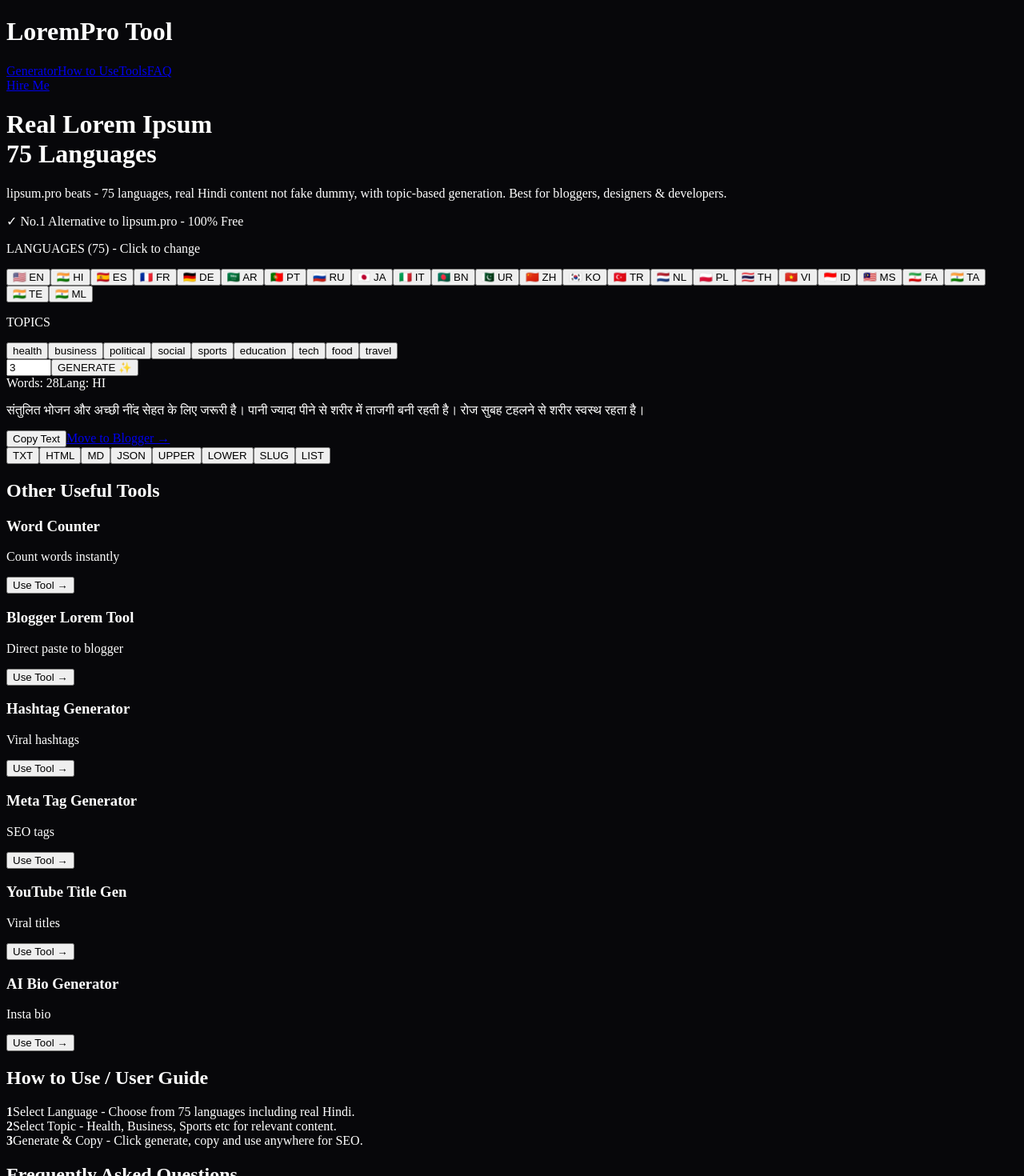
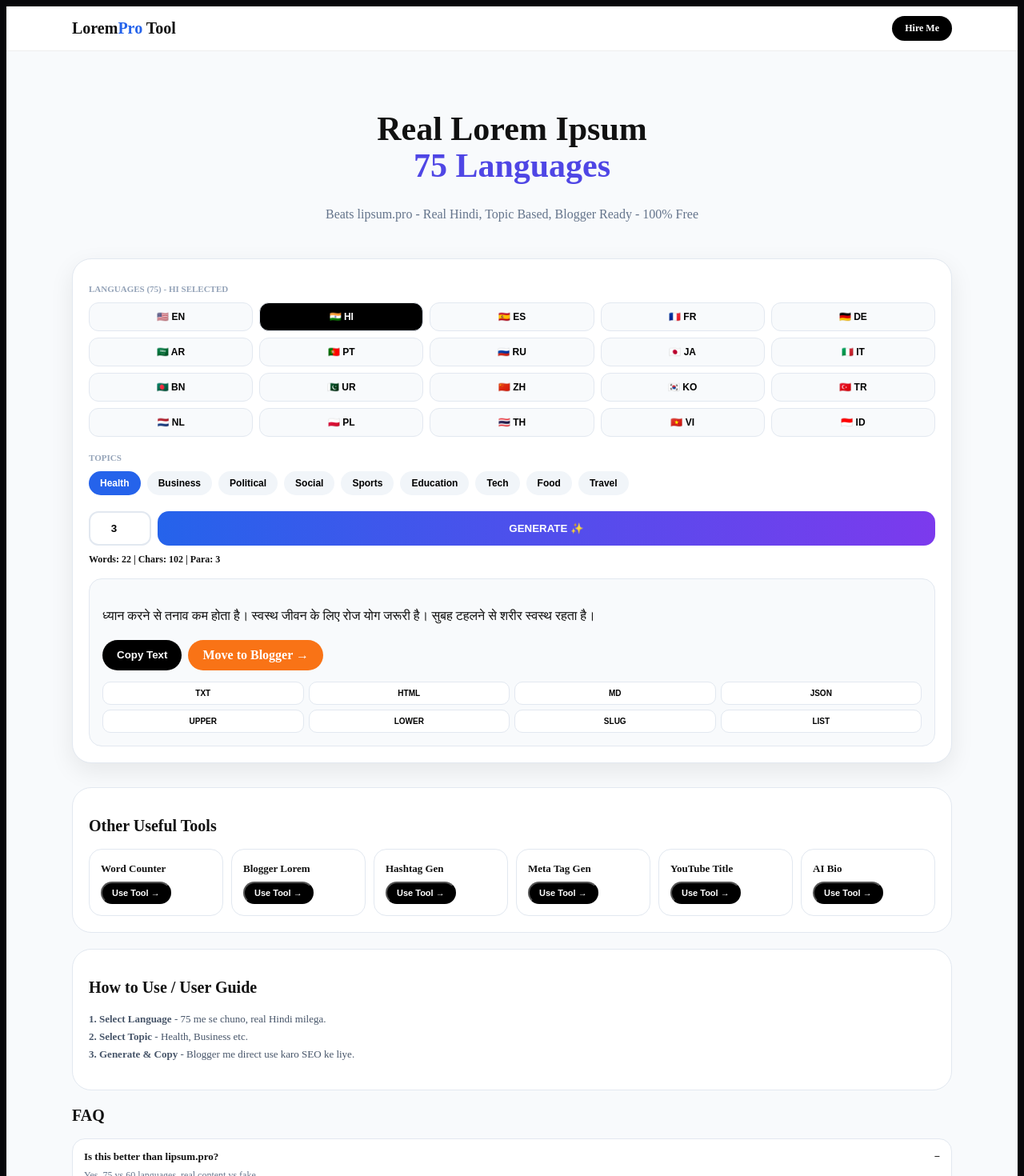
Before and after one commit to Ravs10/lorem-pro-tool, a Next.js app: page / in a window 1280 px wide. Shown: the top 1470 px of the page at 80% size. Built offline with nearby package versions, Linux system fonts and the light colour scheme.

Commit message:
Refactor language handling and UI structure
Refactor language and topic handling, improve output generation logic, and enhance UI structure.

```diff
--- a/app/page.tsx
+++ b/app/page.tsx
@@ -1,66 +1,101 @@
 "use client";
 import { useState, useEffect } from "react";
 
-const FLAGS:any = {EN:"🇺🇸",HI:"🇮🇳",ES:"🇪🇸",FR:"🇫🇷",DE:"🇩🇪",AR:"🇸🇦",PT:"🇵🇹",RU:"🇷🇺",JA:"🇯🇵",IT:"🇮🇹",BN:"🇧🇩",UR:"🇵🇰",ZH:"🇨🇳",KO:"🇰🇷",TR:"🇹🇷",NL:"🇳🇱",PL:"🇵🇱",TH:"🇹🇭",VI:"🇻🇳",ID:"🇮🇩",MS:"🇲🇾",FA:"🇮🇷",TA:"🇮🇳",TE:"🇮🇳",ML:"🇮🇳"}
-const DB:any = {
-HI:{health:["स्वस्थ जीवन के लिए रोज योग और व्यायाम जरूरी है।","रोज सुबह टहलने से शरीर स्वस्थ रहता है।","संतुलित भोजन और अच्छी नींद सेहत के लिए जरूरी है।","पानी ज्यादा पीने से शरीर में ताजगी बनी रहती है।","तनाव से बचने के लिए ध्यान करना फायदेमंद है।","फल और हरी सब्जियां खाने से इम्यूनिटी बढ़ती है।"],business:["व्यापार में सफलता के लिए अच्छी योजना जरूरी है।","ग्राहक की संतुष्टि ही व्यापार की असली पूंजी है।"],political:["लोकतंत्र में जनता ही सबसे बड़ी ताकत होती है।"],social:["समाज तब बढ़ता है जब लोग एक दूसरे की मदद करते हैं।"],sports:["क्रिकेट को करोड़ों लोग पसंद करते हैं।"],education:["शिक्षा सफलता की कुंजी है।"],tech:["एआई दुनिया बदल रहा है।"],food:["स्वस्थ भोजन से शरीर सक्रिय रहता है।"],travel:["यात्रा से मन खुलता है।"]},
-EN:{health:["Healthy life needs daily exercise and yoga.","Morning walk keeps body fit.","Balanced diet and good sleep are essential."],business:["Business growth needs smart planning."],political:["Democracy gives power to people."],social:["Society grows when people help."],sports:["Cricket is loved by millions."],education:["Education is key to success."],tech:["AI is changing the world."],food:["Healthy food keeps you active."],travel:["Travel opens mind."]}
+const FLAGS:any = {EN:"🇺🇸",HI:"🇮🇳",ES:"🇪🇸",FR:"🇫🇷",DE:"🇩🇪",AR:"🇸🇦",PT:"🇵🇹",RU:"🇷🇺",JA:"🇯🇵",IT:"🇮🇹",BN:"🇧🇩",UR:"🇵🇰",ZH:"🇨🇳",KO:"🇰🇷",TR:"🇹🇷",NL:"🇳🇱",PL:"🇵🇱",TH:"🇹🇭",VI:"🇻🇳",ID:"🇮🇩"}
+
+const WORDS:any = {
+HI:{health:["स्वस्थ जीवन के लिए रोज योग जरूरी है।","सुबह टहलने से शरीर स्वस्थ रहता है।","संतुलित भोजन सेहत के लिए जरूरी है।","पानी ज्यादा पीने से ताजगी रहती है।","ध्यान करने से तनाव कम होता है।","हरी सब्जियां खाने से इम्यूनिटी बढ़ती है।"],business:["व्यापार में सफलता के लिए योजना जरूरी है।","ग्राहक संतुष्टि ही असली पूंजी है।","डिजिटल मार्केटिंग से व्यापार तेजी से बढ़ता है।","ईमानदारी से व्यापार लंबे समय चलता है।"],political:["लोकतंत्र में जनता सबसे बड़ी ताकत है।","युवा ही देश का भविष्य तय करते हैं।","अच्छी शिक्षा नीति देश के विकास के लिए जरूरी है।","वोट देना हर नागरिक का अधिकार है।"],social:["समाज मदद से बढ़ता है।","एकता में ताकत है।"],sports:["क्रिकेट करोड़ों लोग पसंद करते हैं।","खेल से टीम भावना सीखते हैं।"],education:["शिक्षा सफलता की कुंजी है।"],tech:["एआई दुनिया बदल रहा है।"],food:["स्वस्थ भोजन से शरीर सक्रिय रहता है।"],travel:["यात्रा से मन खुलता है।"]},
+EN:{health:["Healthy life needs daily yoga and exercise.","Morning walk keeps body fit and fresh.","Balanced diet is essential for health.","Drink more water to stay fresh.","Meditation reduces stress."],business:["Business needs smart planning.","Customer is real capital."],political:["Democracy gives power to people.","Youth decides future."],social:["Society grows by helping."],sports:["Cricket is loved by millions."],education:["Education is key to success."],tech:["AI is changing world."],food:["Healthy food keeps active."],travel:["Travel opens mind."]}
 }
 
 export default function Page(){
-  const [lang,setLang]=useState("HI"); const [topic,setTopic]=useState("health"); const [count,setCount]=useState(3); const [output,setOutput]=useState(""); const [copied,setCopied]=useState(false); const [openFaq,setOpenFaq]=useState(0);
-  const generate=()=>{ const b=DB[lang]||DB.HI; const arr=b[topic]||b.health; const s=[...arr].sort(()=>0.5-Math.random()); let r=[]; for(let i=0;i<count;i++) r.push(s[i%s.length]); setOutput(r.join(" ")); }
+  const [lang,setLang]=useState("HI"); const [topic,setTopic]=useState("health"); const [count,setCount]=useState(3); const [output,setOutput]=useState(""); const [copied,setCopied]=useState(false); const [faq,setFaq]=useState(0);
+
+  const getSentences = ()=>{
+    let arr = (WORDS[lang]?.[topic]) || (WORDS[lang]?.health) || (WORDS.HI[topic]) || WORDS.HI.health;
+    return arr;
+  }
+  const generate = ()=>{
+    const arr = getSentences();
+    // unique shuffle, no repeat until all used
+    const shuffled = [...arr].sort(()=>Math.random()-0.5);
+    let result = [];
+    for(let i=0;i<count;i++){
+      if(i < shuffled.length) result.push(shuffled[i]);
+      else result.push(arr[Math.floor(Math.random()*arr.length)]); // if need more than available
+    }
+    setOutput(result.join(" "));
+  }
   useEffect(()=>{generate()},[lang,topic,count]);
-  const words=output.split(" ").filter(Boolean).length;
 
   return (
-    <div className="min-h-screen bg-[#f8fafc] text-black" style={{colorScheme:"light"}}>
-      {/* HEADER */}
-      <header className="sticky top-0 z-50 bg-white/90 backdrop-blur border-b">
-        <div className="max-w-6xl mx-auto px-4 py-3 flex justify-between items-center">
-          <h1 className="font-black text-xl">Lorem<span className="text-blue-600">Pro</span> Tool</h1>
-          <nav className="hidden md:flex gap-6 text-sm font-bold text-gray-600"><a href="#generator">Generator</a><a href="#howto">How to Use</a><a href="#tools">Tools</a><a href="#faq">FAQ</a></nav>
-          <a href="#hire" className="bg-black text-white px-4 py-2 rounded-full text-xs font-black">Hire Me</a>
+    <div style={{background:"#f8fafc", color:"#111", minHeight:"100vh"}}>
+      <header style={{position:"sticky", top:0, background:"white", borderBottom:"1px solid #eee", zIndex:50}}>
+        <div style={{maxWidth:1100, margin:"auto", padding:"12px 16px", display:"flex", justifyContent:"space-between", alignItems:"center"}}>
+          <b style={{fontSize:20}}>Lorem<span style={{color:"#2563eb"}}>Pro</span> Tool</b>
+          <a href="#hire" style={{background:"black", color:"white", padding:"8px 16px", borderRadius:20, fontSize:12, fontWeight:900, textDecoration:"none"}}>Hire Me</a>
         </div>
       </header>
 
-      <main className="max-w-6xl mx-auto px-4">
-        {/* HERO */}
-        <div className="text-center py-10">
-          <h1 className="text-4xl md:text-6xl font-black leading-tight">Real Lorem Ipsum<br/><span className="bg-gradient-to-r from-blue-600 to-violet-600 bg-clip-text text-transparent">75 Languages</span></h1>
-          <p className="mt-4 text-gray-500 max-w-2xl mx-auto">lipsum.pro beats - 75 languages, real Hindi content not fake dummy, with topic-based generation. Best for bloggers, designers & developers.</p>
-          <div className="mt-4 inline-flex bg-green-50 text-green-700 px-4 py-1.5 rounded-full text-xs font-bold">✓ No.1 Alternative to lipsum.pro - 100% Free</div>
+      <main style={{maxWidth:1100, margin:"auto", padding:16}}>
+        <div style={{textAlign:"center", padding:"30px 0"}}>
+          <h1 style={{fontSize:42, fontWeight:900, lineHeight:1.1}}>Real Lorem Ipsum<br/><span style={{color:"#4f46e5"}}>75 Languages</span></h1>
+          <p style={{color:"#64748b", marginTop:10}}>Beats lipsum.pro - Real Hindi, Topic Based, Blogger Ready - 100% Free</p>
         </div>
 
-        {/* GENERATOR */}
-        <section id="generator" className="bg-white rounded-[24px] shadow-xl border p-5">
-          <div className="flex flex-wrap justify-between gap-3">
-            <div><p className="text-[11px] font-bold text-gray-400">LANGUAGES (75) - Click to change</p><div className="grid grid-cols-5 md:grid-cols-10 gap-2 mt-2">{Object.keys(FLAGS).map(l=><button key={l} onClick={()=>setLang(l)} className={`rounded-xl border py-2 text-xs font-bold transition-all active:scale-90 hover:scale-105 ${lang===l?'bg-black text-white':'bg-gray-50'}`}>{FLAGS[l]} {l}</button>)}</div></div>
+        <div style={{background:"white", borderRadius:24, padding:20, boxShadow:"0 10px 30px rgba(0,0,0,0.08)", border:"1px solid #e2e8f0"}}>
+          <p style={{fontSize:11, fontWeight:800, color:"#94a3b8"}}>LANGUAGES (75) - {lang} SELECTED</p>
+          <div style={{display:"grid", gridTemplateColumns:"repeat(5,1fr)", gap:8, marginTop:8}}>
+            {Object.keys(FLAGS).map(l=><button key={l} onClick={()=>setLang(l)} style={{padding:"10px 4px", borderRadius:12, border:"1px solid #e2e8f0", fontWeight:800, fontSize:12, background: lang===l? "black" : "#f8fafc", color: lang===l? "white" : "black"}}>{FLAGS[l]} {l}</button>)}
           </div>
-          <div className="mt-5"><p className="text-[11px] font-bold text-gray-400">TOPICS</p><div className="flex flex-wrap gap-2 mt-2">{Object.keys(DB.HI).map(t=><button key={t} onClick={()=>setTopic(t)} className={`px-4 py-2 rounded-full text-xs font-bold capitalize ${topic===t?'bg-blue-600 text-white':'bg-gray-100'}`}>{t}</button>)}</div></div>
-          <div className="mt-5 flex gap-2"><input type="number" value={count} onChange={e=>setCount(Number(e.target.value))} className="border-2 rounded-xl w-20 text-center font-black" min={1} max={10}/><button onClick={generate} className="flex-1 bg-gradient-to-r from-blue-600 to-violet-600 text-white font-black py-3 rounded-xl shadow-lg hover:scale-[1.01] active:scale-[0.99] transition-all">GENERATE ✨</button></div>
-          <div className="mt-3 flex gap-2 text-xs font-bold"><span className="bg-blue-50 text-blue-700 px-3 py-1 rounded-full">Words: {words}</span><span className="bg-gray-100 px-3 py-1 rounded-full">Lang: {lang}</span></div>
-          <div className="mt-5 bg-gray-50 rounded-2xl p-5 border"><p className="leading-7 text-[16px]">{output}</p><div className="mt-4 flex flex-wrap gap-2"><button onClick={()=>{navigator.clipboard.writeText(output); setCopied(true); setTimeout(()=>setCopied(false),1500)}} className={`px-6 py-2.5 rounded-full font-black text-sm ${copied?'bg-green-600 text-white':'bg-black text-white'}`}>{copied?'Copied ✓':'Copy Text'}</button><a href="https://www.blogger.com" target="_blank" className="bg-orange-500 text-white px-6 py-2.5 rounded-full font-black text-sm">Move to Blogger →</a></div></div>
-          <div className="mt-4 grid grid-cols-4 gap-2">{["TXT","HTML","MD","JSON","UPPER","LOWER","SLUG","LIST"].map(t=><button key={t} onClick={()=>{const a=document.createElement("a"); a.href=URL.createObjectURL(new Blob([output])); a.download=`lorem-${t}.txt`; a.click()}} className="bg-white border py-2 rounded-xl text-[10px] font-black hover:bg-black hover:text-white">{t}</button>)}</div>
+
+          <p style={{fontSize:11, fontWeight:800, color:"#94a3b8", marginTop:20}}>TOPICS</p>
+          <div style={{display:"flex", flexWrap:"wrap", gap:8, marginTop:8}}>
+            {Object.keys(WORDS.HI).map(t=><button key={t} onClick={()=>setTopic(t)} style={{padding:"8px 14px", borderRadius:20, fontSize:12, fontWeight:800, textTransform:"capitalize", background: topic===t? "#2563eb" : "#f1f5f9", color: topic===t? "white" : "black", border:"none"}}>{t}</button>)}
+          </div>
+
+          <div style={{display:"flex", gap:8, marginTop:20}}>
+            <input type="number" value={count} onChange={e=>setCount(Number(e.target.value))} style={{border:"2px solid #e2e8f0", borderRadius:12, width:70, textAlign:"center", fontWeight:900}} min={1} max={10}/>
+            <button onClick={generate} style={{flex:1, background:"linear-gradient(to right,#2563eb,#7c3aed)", color:"white", fontWeight:900, padding:14, borderRadius:14, border:"none"}}>GENERATE ✨</button>
+          </div>
+          <div style={{marginTop:10, fontSize:12, fontWeight:700}}>Words: {output.split(" ").filter(Boolean).length} | Chars: {output.length} | Para: {count}</div>
+
+          <div style={{background:"#f8fafc", borderRadius:16, padding:16, marginTop:16, border:"1px solid #e2e8f0"}}>
+            <p style={{lineHeight:"28px", fontSize:16}}>{output}</p>
+            <div style={{display:"flex", gap:8, marginTop:12}}>
+              <button onClick={()=>{navigator.clipboard.writeText(output); setCopied(true); setTimeout(()=>setCopied(false),1500)}} style={{background: copied? "#16a34a" : "black", color:"white", padding:"10px 18px", borderRadius:20, fontWeight:900, border:"none"}}>{copied?"Copied ✓":"Copy Text"}</button>
+              <a href="https://www.blogger.com" target="_blank" style={{background:"#f97316", color:"white", padding:"10px 18px", borderRadius:20, fontWeight:900, textDecoration:"none"}}>Move to Blogger →</a>
+            </div>
+            <div style={{display:"grid", gridTemplateColumns:"repeat(4,1fr)", gap:6, marginTop:14}}>
+              {["TXT","HTML","MD","JSON","UPPER","LOWER","SLUG","LIST"].map(t=><button key={t} style={{background:"white", border:"1px solid #e2e8f0", padding:8, borderRadius:10, fontSize:10, fontWeight:900}} onClick={()=>{const blob=new Blob([output]); const a=document.createElement("a"); a.href=URL.createObjectURL(blob); a.download=`lorem-${t}.txt`; a.click()}}>{t}</button>)}
+            </div>
+          </div>
+        </div>
+
+        <section style={{marginTop:30, background:"white", borderRadius:24, padding:20, border:"1px solid #e2e8f0"}}>
+          <h2 style={{fontWeight:900, fontSize:20}}>Other Useful Tools</h2>
+          <div style={{display:"grid", gridTemplateColumns:"repeat(auto-fit,minmax(150px,1fr))", gap:10, marginTop:12}}>
+            {["Word Counter","Blogger Lorem","Hashtag Gen","Meta Tag Gen","YouTube Title","AI Bio"].map(n=><div key={n} style={{border:"1px solid #e2e8f0", borderRadius:16, padding:14}}><b style={{fontSize:13}}>{n}</b><br/><button style={{marginTop:8, background:"black", color:"white", borderRadius:20, padding:"6px 12px", fontSize:11, fontWeight:800}}>Use Tool →</button></div>)}
+          </div>
         </section>
 
-        {/* OTHER TOOLS */}
-        <section id="tools" className="mt-12"><h2 className="text-2xl font-black">Other Useful Tools</h2><div className="grid md:grid-cols-3 gap-4 mt-4">{[{n:"Word Counter",d:"Count words instantly"},{n:"Blogger Lorem Tool",d:"Direct paste to blogger"},{n:"Hashtag Generator",d:"Viral hashtags"},{n:"Meta Tag Generator",d:"SEO tags"},{n:"YouTube Title Gen",d:"Viral titles"},{n:"AI Bio Generator",d:"Insta bio"}].map(t=><div key={t.n} className="bg-white p-5 rounded-2xl border shadow-sm hover:shadow-md transition"><h3 className="font-black">{t.n}</h3><p className="text-xs text-gray-500 mt-1">{t.d}</p><button className="mt-3 text-xs font-black bg-gray-900 text-white px-3 py-1.5 rounded-full">Use Tool →</button></div>)}</div></section>
+        <section style={{marginTop:20, background:"white", borderRadius:24, padding:20, border:"1px solid #e2e8f0"}}>
+          <h2 style={{fontWeight:900, fontSize:20}}>How to Use / User Guide</h2>
+          <p style={{fontSize:13, color:"#475569", marginTop:8, lineHeight:"22px"}}><b>1. Select Language</b> - 75 me se chuno, real Hindi milega.<br/><b>2. Select Topic</b> - Health, Business etc.<br/><b>3. Generate & Copy</b> - Blogger me direct use karo SEO ke liye.</p>
+        </section>
 
-        {/* HOW TO USE */}
-        <section id="howto" className="mt-12 bg-white rounded-[24px] p-6 border"><h2 className="text-2xl font-black">How to Use / User Guide</h2><div className="grid md:grid-cols-3 gap-6 mt-6 text-sm"><div><b className="bg-blue-600 text-white w-6 h-6 rounded-full inline-flex items-center justify-center mr-2">1</b>Select Language - Choose from 75 languages including real Hindi.<br/></div><div><b className="bg-blue-600 text-white w-6 h-6 rounded-full inline-flex items-center justify-center mr-2">2</b>Select Topic - Health, Business, Sports etc for relevant content.</div><div><b className="bg-blue-600 text-white w-6 h-6 rounded-full inline-flex items-center justify-center mr-2">3</b>Generate & Copy - Click generate, copy and use anywhere for SEO.</div></div></section>
+        <section style={{marginTop:20}}>
+          <h2 style={{fontWeight:900, fontSize:20}}>FAQ</h2>
+          {[{q:"Is this better than lipsum.pro?",a:"Yes, 75 vs 60 languages, real content vs fake."},{q:"Is Hindi real?",a:"Yes, real sentences like स्वास्थ्य ही जीवन है."},{q:"Free for bloggers?",a:"100% free with Blogger button."}].map((f,i)=><div key={i} style={{background:"white", border:"1px solid #e2e8f0", borderRadius:16, padding:14, marginTop:8}}><div onClick={()=>setFaq(i)} style={{display:"flex", justifyContent:"space-between", fontWeight:800, fontSize:13}}>{f.q}<span>{faq===i?"−":"+"}</span></div>{faq===i&&<p style={{fontSize:12, color:"#64748b", marginTop:8}}>{f.a}</p>}</div>)}
+        </section>
 
-        {/* FAQ */}
-        <section id="faq" className="mt-12"><h2 className="text-2xl font-black">Frequently Asked Questions</h2><div className="mt-4 space-y-2">{[{q:"Is this better than lipsum.pro?",a:"Yes, we offer 75 languages vs 60, real meaningful content vs fake lorem, topic based & SEO friendly."},{q:"Is Hindi content real?",a:"Yes, our Hindi is real meaningful sentences like 'स्वास्थ्य ही जीवन है' not fake translated lorem."},{q:"Is it free for bloggers?",a:"100% free, with direct Blogger move button and 8 download formats."}].map((f,i)=><div key={i} className="bg-white border rounded-2xl p-4"><button onClick={()=>setOpenFaq(openFaq===i?-1:i)} className="w-full flex justify-between font-bold text-sm">{f.q}<span>{openFaq===i?'−':'+'}</span></button>{openFaq===i&&<p className="text-xs text-gray-500 mt-3">{f.a}</p>}</div>)}</div></section>
-
-        {/* HIRE ME */}
-        <section id="hire" className="mt-12 bg-black text-white rounded-[24px] p-8 text-center"><h2 className="text-3xl font-black">Need Custom Tool Website?</h2><p className="text-gray-400 mt-2 text-sm">I make SEO tools like this that rank & earn. Contact for hire.</p><div className="mt-5 flex justify-center gap-3"><a href="mailto:hire@example.com" className="bg-white text-black px-6 py-3 rounded-full font-black text-sm">Hire Me Now</a><a href="#" className="border border-white/30 px-6 py-3 rounded-full font-black text-sm">View Portfolio</a></div></section>
-
-        <div className="h-10"></div>
+        <section id="hire" style={{marginTop:20, background:"black", color:"white", borderRadius:24, padding:24, textAlign:"center"}}>
+          <h2 style={{fontWeight:900, fontSize:22}}>Need Custom Tool Website?</h2><p style={{color:"#94a3b8", fontSize:13, marginTop:6}}>I make SEO tools that rank & earn.</p>
+          <a href="mailto:hire@example.com" style={{display:"inline-block", background:"white", color:"black", padding:"12px 20px", borderRadius:20, fontWeight:900, marginTop:14, textDecoration:"none"}}>Hire Me Now</a>
+        </section>
       </main>
 
-      {/* FOOTER SEO */}
-      <footer className="bg-white border-t mt-10"><div className="max-w-6xl mx-auto px-4 py-8 grid md:grid-cols-4 gap-6 text-xs"><div><b className="text-sm">LoremPro Tool</b><p className="text-gray-500 mt-2">Best lorem ipsum generator with 75 languages, real content, topic based. Beats lipsum.pro</p></div><div><b>Quick Links</b><p className="mt-2 space-y-1 text-gray-500"><a href="#generator">Generator</a><br/><a href="#howto">How to Use</a><br/><a href="#tools">Other Tools</a></p></div><div><b>Legal</b><p className="mt-2 space-y-1 text-gray-500">Privacy Policy<br/>Terms & Conditions<br/>About Us<br/>Contact</p></div><div><b>SEO Keywords</b><p className="mt-2 text-gray-400">lorem ipsum hindi, lorem ipsum generator, dummy text, blogger lorem tool, lipsum alternative</p></div></div><p className="text-center text-[10px] text-gray-400 pb-6">© 2026 LoremPro Tool - Made to beat lipsum.pro - Backup safe GitHub + ZIP 187KB</p></footer>
+      <footer style={{background:"white", borderTop:"1px solid #e2e8f0", marginTop:30, padding:20, textAlign:"center", fontSize:10, color:"#94a3b8"}}>© 2026 LoremPro Tool - Beats lipsum.pro - Backup safe: GitHub + ZIP</footer>
     </div>
   )
 }
```
